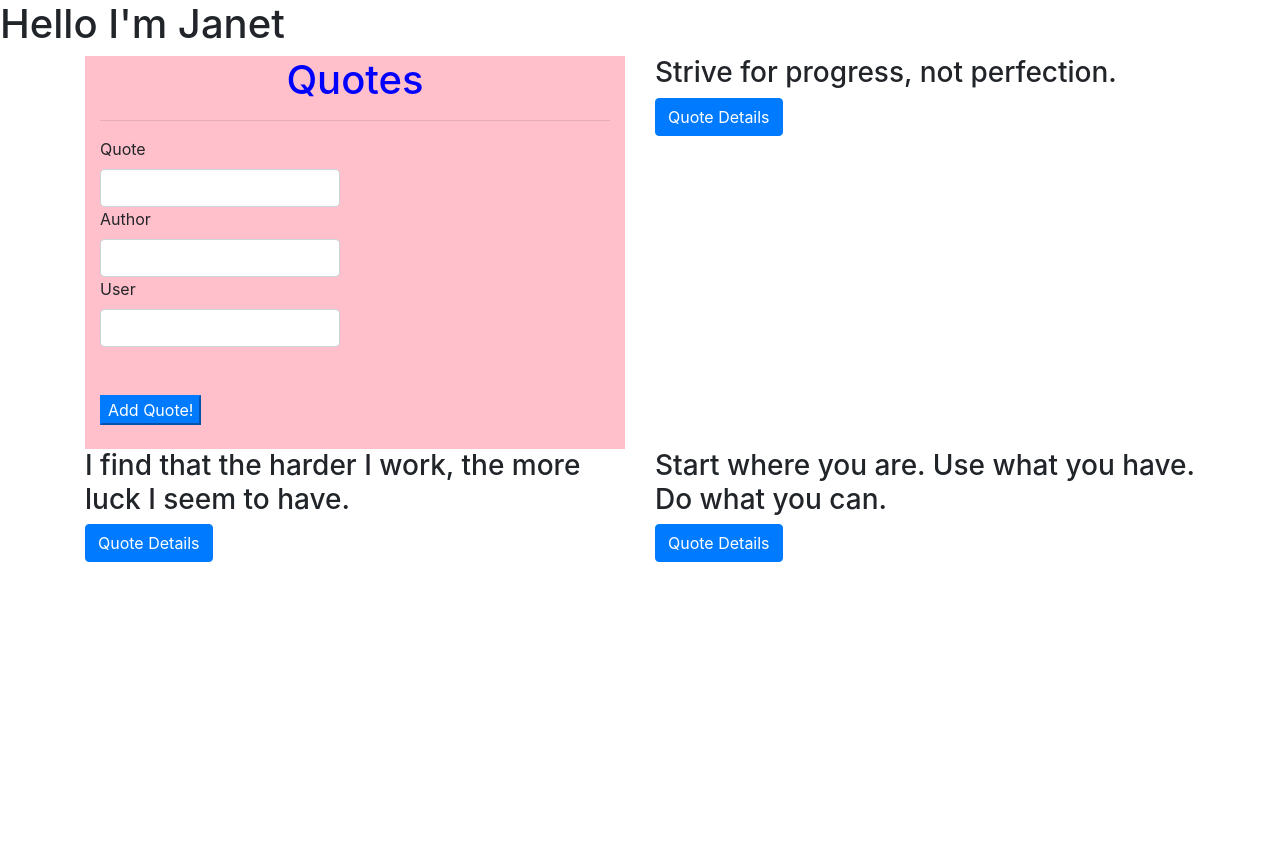
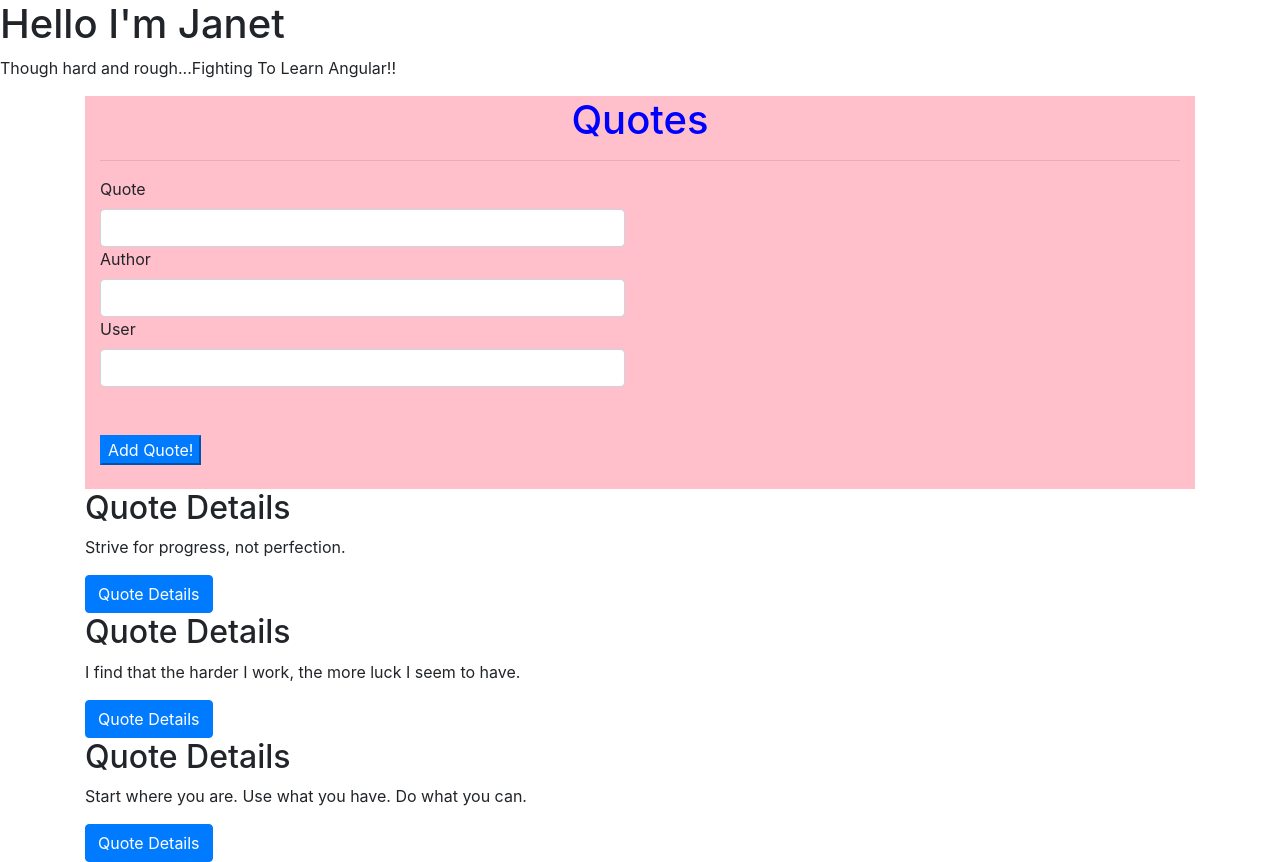
Before and after one commit to JanetIsak/Quotes, an Angular app: page / in a window 1280 px wide. Before the commit the page ends 800 px from the top, so only its background shows below. Built offline with nearby package versions, Linux system fonts and the light colour scheme.

Commit message:
update README

```diff
--- a/src/app/quotes/quotes.component.html
+++ b/src/app/quotes/quotes.component.html
@@ -1,16 +1,17 @@
 <!-- <app-quote></app-quote> -->
 <h1>Hello I'm Janet</h1>
+<p>Though hard and rough...Fighting To Learn Angular!!</p>
 <div class="container">
-  <div class="row">
-    <div class="col-md-6">
-      <app-quotes-form (quoteContent)="addNewQuote($event)"></app-quotes-form>
-    </div>
-    <div class="col-md-6" *ngFor="let quote of quotes;let i='index' ">
+  <div>
 
-      <h3>{{quote.quote}}</h3>
+    <app-quotes-form (quoteContent)="addNewQuote($event)"></app-quotes-form>
+
+    <div *ngFor="let quote of quotes;let i='index' ">
+      <h2>Quote Details</h2>
+      <p>{{quote.quote}}</p>
       <button class="btn btn-primary " (click)='toogleDetails(i)'>Quote Details</button>
 
-      <div class="row">
+      <div>
         <app-quote-details *ngIf="quote.showDetails" [quote]='quote' (isComplete)='deleteQuote($event,i)'></app-quote-details>
       </div>
 
```
Also changed, not shown: 9 other files (tests, documents, lock files or other folders).
